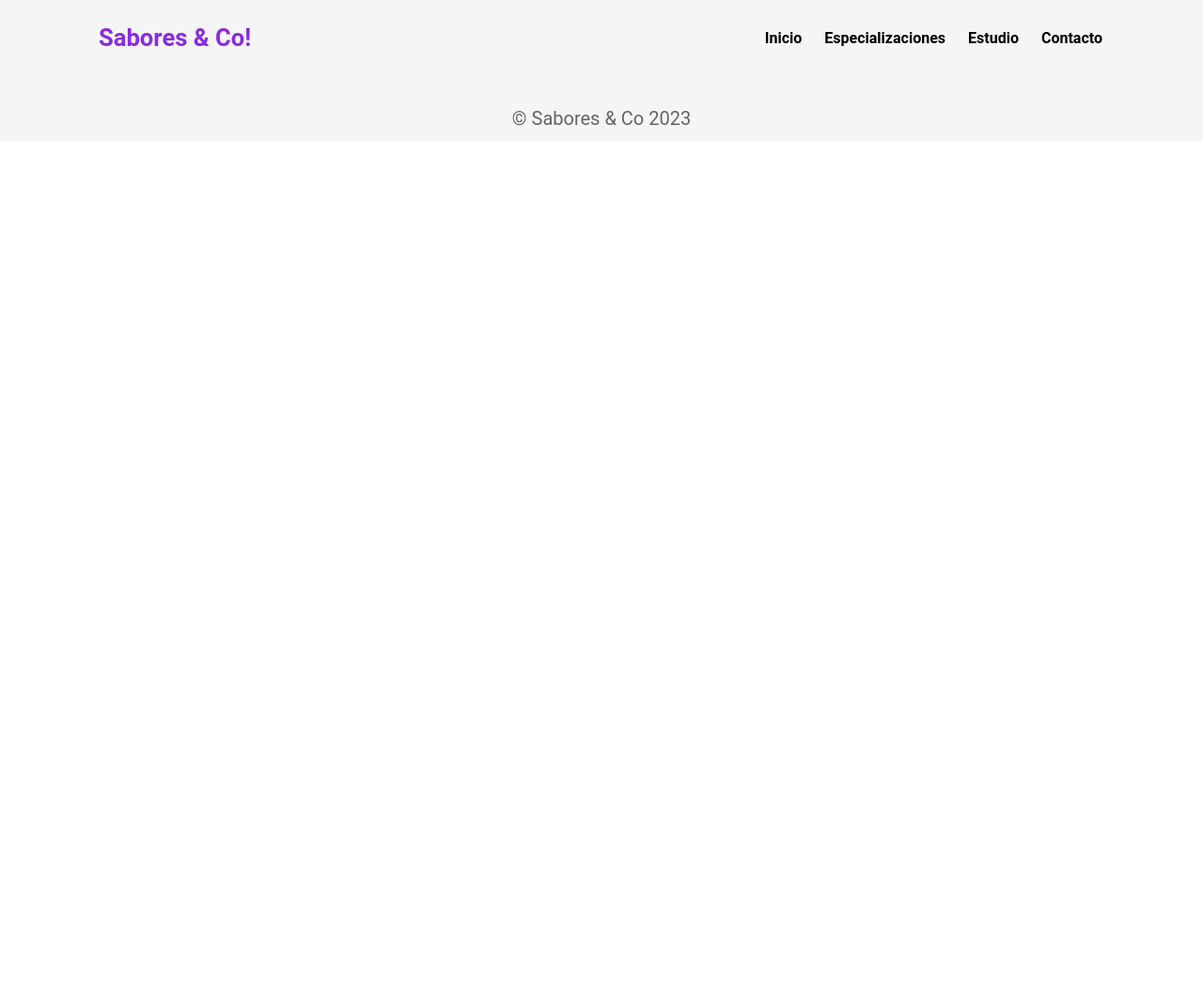
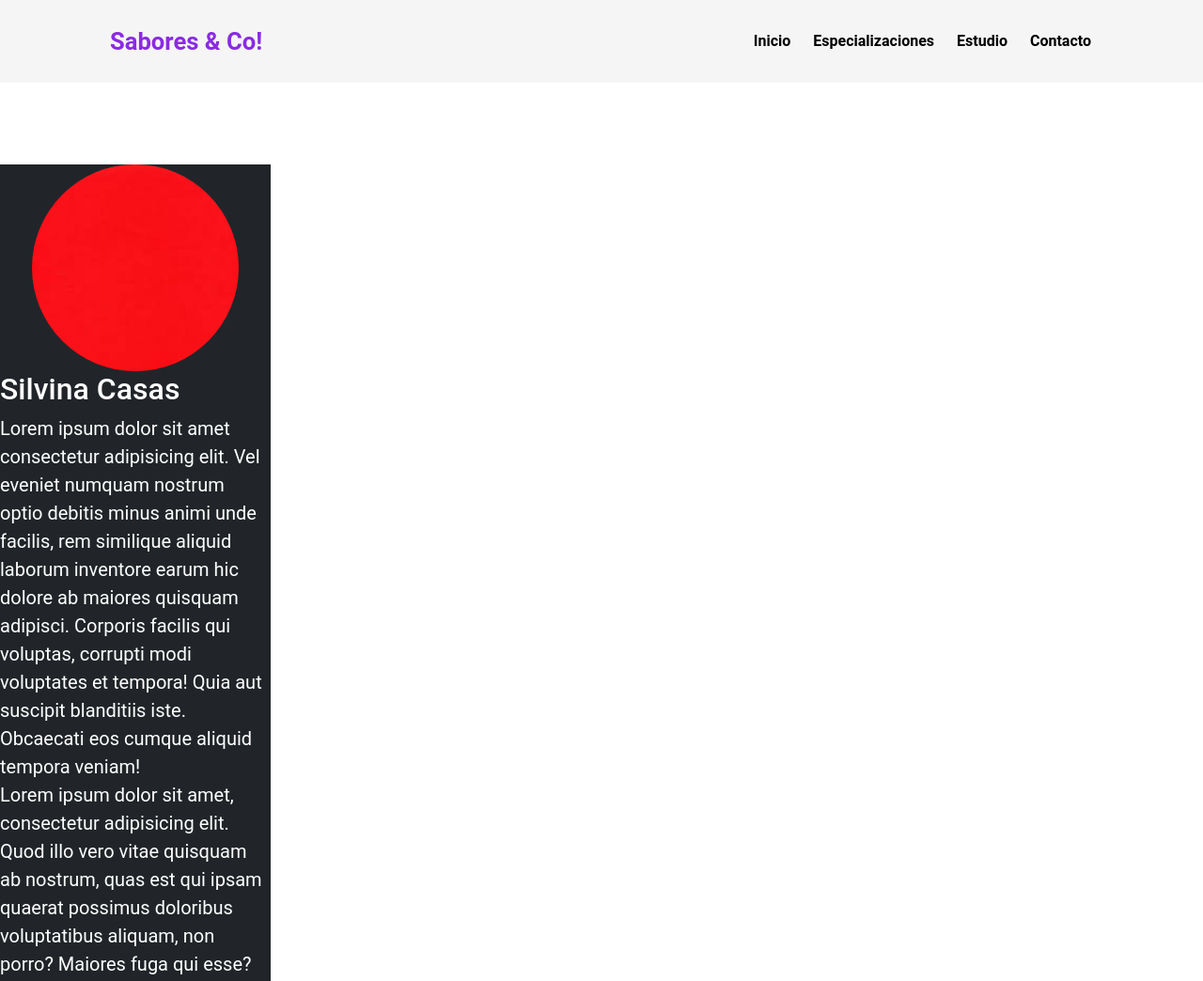
Before and after one commit to IgnacioSalomon/Pre-entrega-2, a plain HTML site: page pages/profecional.html in a window 1280 px wide. Shown: the top 1044 px of the page at 94% size. Before the commit the page ends 800 px from the top, so only its background shows below. Drawn offline with nearby package versions, Linux system fonts and the light colour scheme.

Commit message:
bootstrap agregado y sidebar a medias

```diff
--- a/css/style.css
+++ b/css/style.css
@@ -335,5 +335,28 @@ footer .container {
 }
 
 .d-flex {
-    padding: 150px;
+    padding: 175px 0;
+    box-shadow: 6px 6px 9px rgba(13,13,13,0.5);
 }
+
+#body-contacto {
+    background-color: rgb(30,30,30);
+}
+
+#sidebar-container {
+    min-height: 100vh;
+}
+
+#sidebar-container .box {
+    height: 220px;
+    width: 220px;
+    background-image: url(../assets/rojo.jpg);
+    background-size: cover;
+    border-radius: 50%;
+    margin: 0 auto;
+    padding: 0.875rem 1.25rem;
+}
+
+#sidebar-container #menu {
+    width: 18rem;
+}
--- a/pages/profecional.html
+++ b/pages/profecional.html
@@ -4,6 +4,7 @@
     <meta charset="UTF-8">
     <meta http-equiv="X-UA-Compatible" content="IE=edge">
     <meta name="viewport" content="width=device-width, initial-scale=1.0">
+    <link href="https://cdn.jsdelivr.net/npm/bootstrap@5.3.0-alpha3/dist/css/bootstrap.min.css" rel="stylesheet" integrity="sha384-KK94CHFLLe+nY2dmCWGMq91rCGa5gtU4mk92HdvYe+M/SXH301p5ILy+dN9+nJOZ" crossorigin="anonymous">
     <link rel="stylesheet" href="../css/style.css">
     <link rel="icon" href="../assets/icono-saborition.ico">
     <title>Opinion profecional - Sabores & Co</title>
@@ -22,7 +23,30 @@
         </div>
     </header>
 
+    <!--se me esta complicando hacer el sidebar-->
 
+    <section class="d-flex">
+        <div id="sidebar-container" class="bg-dark text-white">
+            <div class="box"></div>
+            <div>
+                <h3>Silvina Casas</h3>
+            </div>
+            <div id="menu">
+                <p>Lorem ipsum dolor sit amet consectetur adipisicing elit. Vel eveniet numquam nostrum optio debitis minus animi unde facilis, rem similique aliquid laborum inventore earum hic dolore ab maiores quisquam adipisci. Corporis facilis qui voluptas, corrupti modi voluptates et tempora! Quia aut suscipit blanditiis iste. Obcaecati eos cumque aliquid tempora veniam! <br>Lorem ipsum dolor sit amet, consectetur adipisicing elit. Quod illo vero vitae quisquam ab nostrum, quas est qui ipsam quaerat possimus doloribus voluptatibus aliquam, non porro? Maiores fuga qui esse?</p>
+            </div>
+        </div>
+    </section>
+
+    <section>
+        <div class="container">
+            <div>
+                <h1>Trabajo profecional</h1>
+            </div>
+            <div>
+                <p>Lorem ipsum dolor sit amet, consectetur adipisicing elit. Debitis aspernatur illo, eius ducimus iste voluptatibus voluptatem repellat facilis asperiores quisquam neque quo incidunt autem sapiente sit praesentium, odit ab ratione eveniet reprehenderit. Provident dolor quod necessitatibus animi nihil non quis voluptatum, voluptates debitis qui accusamus iusto! Incidunt nesciunt magni impedit quidem accusamus exercitationem fugit laudantium sint iste magnam, voluptatum optio quisquam laboriosam eos! Rerum doloribus aspernatur eius culpa modi porro, laborum dolores dolor perspiciatis autem repellat doloremque nostrum animi nesciunt odio excepturi distinctio perferendis eligendi, sequi eveniet? Quas ad est sequi id, voluptate mollitia cum quo tempora nam esse magnam! <br>Lorem ipsum dolor sit amet consectetur adipisicing elit. Eligendi at assumenda labore reprehenderit illo! Fugiat facere itaque, dignissimos ab repellendus tempora pariatur ipsum obcaecati eum, non laudantium perferendis, consectetur veritatis.</p>
+            </div>
+        </div>
+    </section>
 
     <footer>
         <div class="container">
@@ -30,5 +54,7 @@
         </div>
     </footer>
 
+    <script src="https://cdn.jsdelivr.net/npm/bootstrap@5.3.0-alpha3/dist/js/bootstrap.bundle.min.js" integrity="sha384-ENjdO4Dr2bkBIFxQpeoTz1HIcje39Wm4jDKdf19U8gI4ddQ3GYNS7NTKfAdVQSZe" crossorigin="anonymous"></script>
+
 </body>
 </html>
```
Also changed, not shown: pages/contacto.html (+2 -2 lines).
